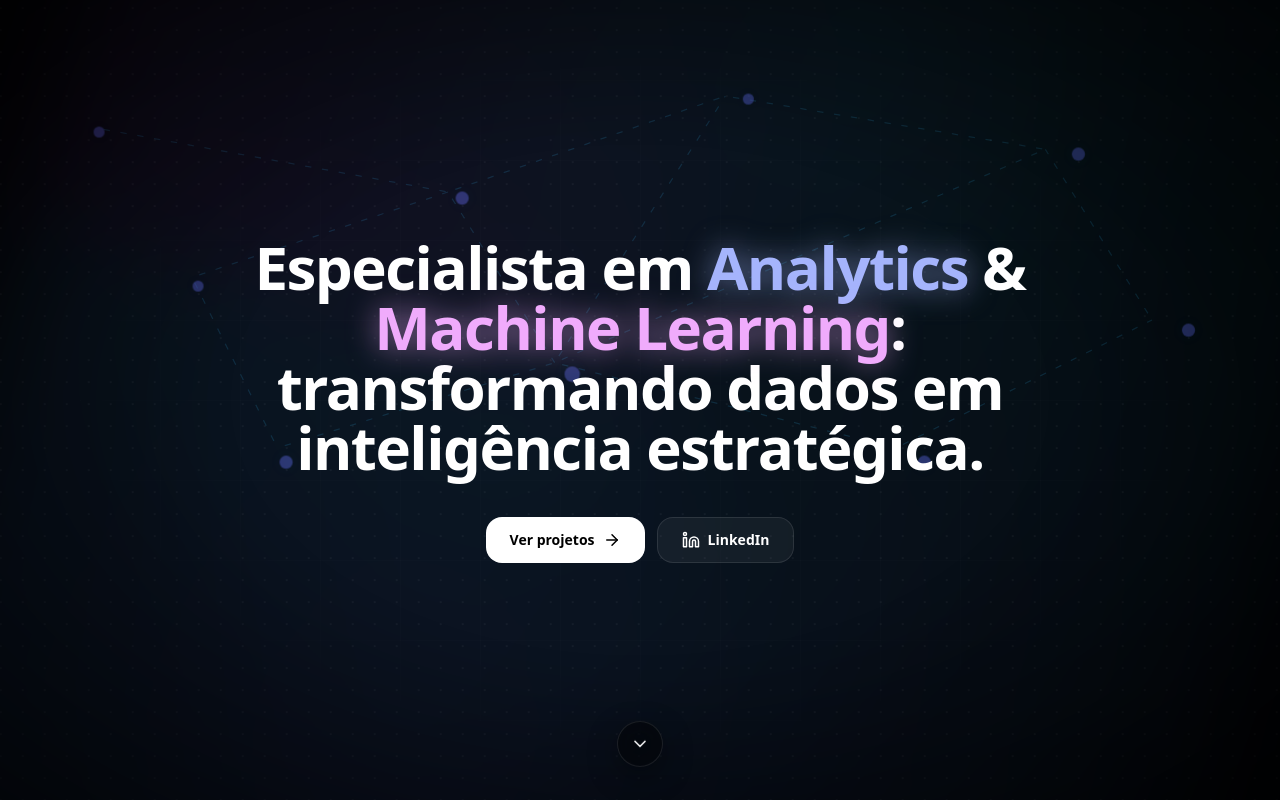
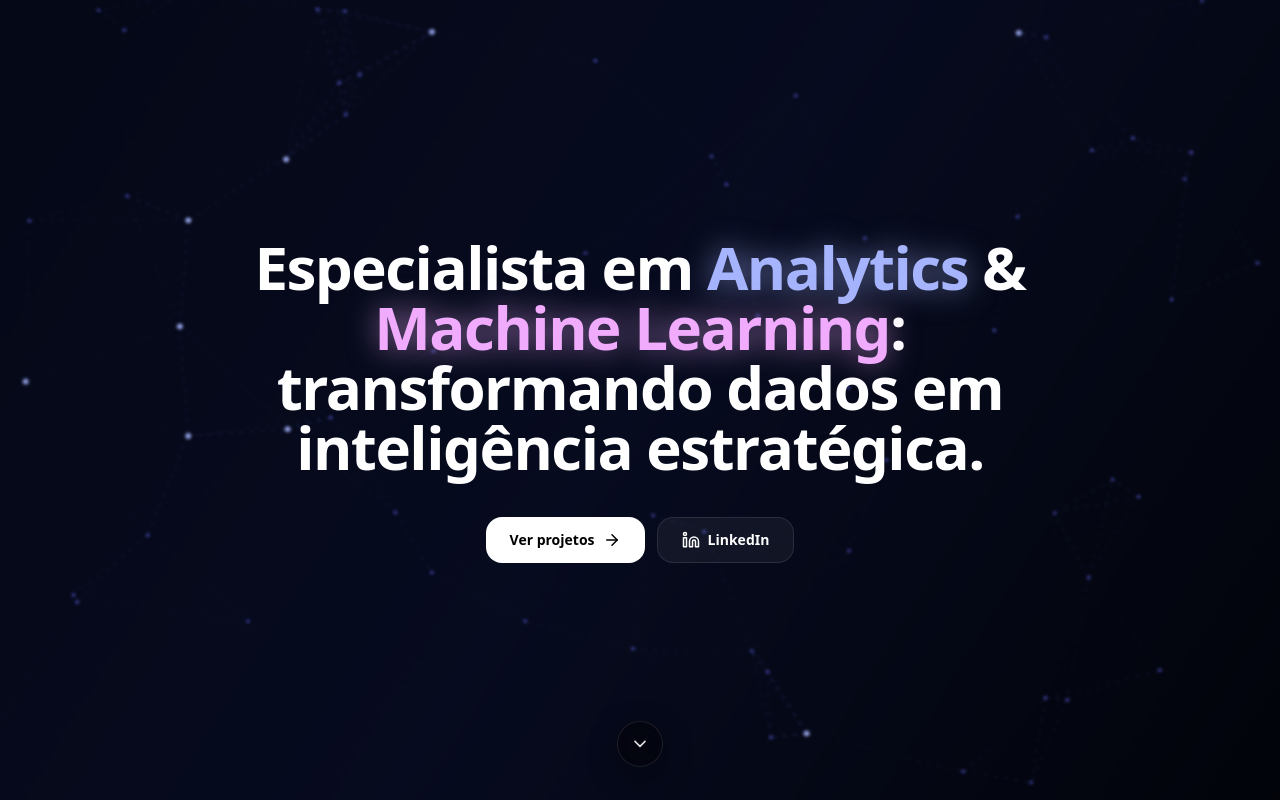
Before and after one commit to Ismaelrlima/portifolio, a Next.js app: page / in a window 1280 px wide. Shown: the top 800 px of the page. Built offline with nearby package versions, Linux system fonts and the light colour scheme.

Commit message:
style: Alteração do Background

```diff
--- a/components/AnimatedBackground.tsx
+++ b/components/AnimatedBackground.tsx
@@ -1,57 +1,116 @@
-"use client";
+"use client"
+import { useEffect, useRef } from "react"
 
-export default function AnimatedBackground() {
+type Node = {
+  x: number
+  y: number
+  vx: number
+  vy: number
+  type: "normal" | "hub"
+}
+
+export default function DataScienceBackground() {
+  const canvasRef = useRef<HTMLCanvasElement>(null)
+
+  useEffect(() => {
+    const canvas = canvasRef.current!
+    const ctx = canvas.getContext("2d")!
+
+    let nodes: Node[] = []
+    let frame: number
+    let time = 0
+
+    /* ------------------ Resize ------------------ */
+    const resize = () => {
+      canvas.width = window.innerWidth
+      canvas.height = window.innerHeight
+    }
+
+    /* ------------------ Nodes ------------------ */
+    const createNodes = () => {
+      nodes = Array.from({ length: 65 }).map(() => ({
+        x: Math.random() * canvas.width,
+        y: Math.random() * canvas.height,
+        vx: (Math.random() - 0.5) * 0.18,
+        vy: (Math.random() - 0.5) * 0.18,
+        type: Math.random() > 0.85 ? "hub" : "normal"
+      }))
+    }
+
+    /* ------------------ Background ------------------ */
+    const drawBackground = () => {
+      const gradient = ctx.createLinearGradient(
+        0, 0,
+        canvas.width, canvas.height
+      )
+
+      gradient.addColorStop(0, "#050816")   // azul bem escuro
+      gradient.addColorStop(0.5, "#070b1f") // azul arroxeado
+      gradient.addColorStop(1, "#02040a")   // quase preto, mas não chapado
+
+      ctx.fillStyle = gradient
+      ctx.fillRect(0, 0, canvas.width, canvas.height)
+    }
+
+    /* ------------------ Animation ------------------ */
+    const animate = () => {
+      time += 0.002
+      drawBackground()
+
+      nodes.forEach((n, i) => {
+        n.x += n.vx
+        n.y += n.vy
+
+        if (n.x < 0 || n.x > canvas.width) n.vx *= -1
+        if (n.y < 0 || n.y > canvas.height) n.vy *= -1
+
+        // Conexões mais aparentes
+        for (let j = i + 1; j < nodes.length; j++) {
+          const n2 = nodes[j]
+          const d = Math.hypot(n.x - n2.x, n.y - n2.y)
+
+          if (d < 220) {
+            ctx.strokeStyle = `rgba(120,130,255,${(1 - d / 220) * 0.35})`
+            ctx.lineWidth = n.type === "hub" || n2.type === "hub" ? 1 : 0.6
+            ctx.setLineDash([4, 6]) // efeito tracejado elegante
+
+            ctx.beginPath()
+            ctx.moveTo(n.x, n.y)
+            ctx.lineTo(n2.x, n2.y)
+            ctx.stroke()
+            ctx.setLineDash([])
+          }
+        }
+
+        // Nós
+        ctx.fillStyle = n.type === "hub"
+          ? "rgba(165,180,252,0.9)"
+          : "rgba(99,102,241,0.7)"
+
+        ctx.beginPath()
+        ctx.arc(n.x, n.y, n.type === "hub" ? 2.8 : 1.6, 0, Math.PI * 2)
+        ctx.fill()
+      })
+
+      frame = requestAnimationFrame(animate)
+    }
+
+    /* ------------------ Init ------------------ */
+    resize()
+    createNodes()
+    animate()
+
+    window.addEventListener("resize", resize)
+    return () => {
+      cancelAnimationFrame(frame)
+      window.removeEventListener("resize", resize)
+    }
+  }, [])
+
   return (
-    <div className="data-bg">
-      {/* camada de pontos + grid */}
-      <div className="data-bg__dots" />
-      <div className="data-bg__grid" />
-
-      {/* rede (SVG leve) */}
-      <svg
-        className="data-bg__net"
-        viewBox="0 0 1200 700"
-        preserveAspectRatio="none"
-        aria-hidden="true"
-      >
-        {/* linhas */}
-        <g className="net-lines">
-          <line x1="90" y1="120" x2="420" y2="180" />
-          <line x1="420" y1="180" x2="680" y2="90" />
-          <line x1="680" y1="90" x2="980" y2="140" />
-          <line x1="260" y1="420" x2="520" y2="340" />
-          <line x1="520" y1="340" x2="840" y2="420" />
-          <line x1="840" y1="420" x2="1080" y2="300" />
-          <line x1="180" y1="260" x2="420" y2="180" />
-          <line x1="420" y1="180" x2="520" y2="340" />
-          <line x1="520" y1="340" x2="680" y2="90" />
-          <line x1="520" y1="340" x2="980" y2="140" />
-          <line x1="260" y1="420" x2="180" y2="260" />
-          <line x1="1080" y1="300" x2="980" y2="140" />
-        </g>
-
-        {/* nós */}
-        <g className="net-nodes">
-          <circle cx="90" cy="120" r="5" />
-          <circle cx="420" cy="180" r="6" />
-          <circle cx="680" cy="90" r="5" />
-          <circle cx="980" cy="140" r="6" />
-          <circle cx="180" cy="260" r="5" />
-          <circle cx="520" cy="340" r="7" />
-          <circle cx="260" cy="420" r="6" />
-          <circle cx="840" cy="420" r="6" />
-          <circle cx="1080" cy="300" r="6" />
-        </g>
-      </svg>
-
-      {/* “fluxo de dados” (faixa luminosa animada) */}
-      <div className="data-bg__flow" />
-
-      {/* scanline bem leve */}
-      <div className="data-bg__scanline" />
-
-      {/* vinheta */}
-      <div className="data-bg__vignette" />
-    </div>
-  );
+    <canvas
+      ref={canvasRef}
+      className="fixed inset-0 -z-10 blur-[1.8px] scale-[1.03]"
+    />
+  )
 }
```
